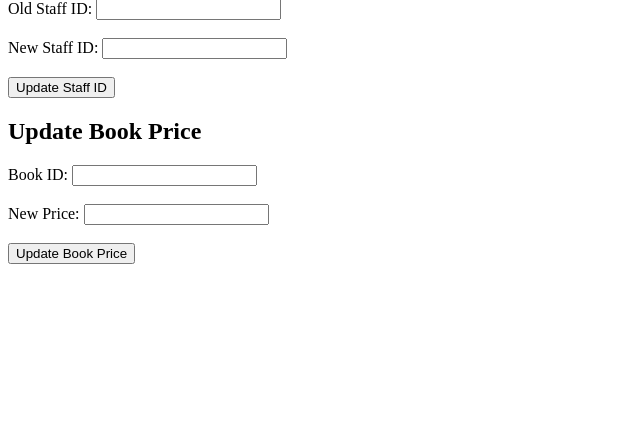
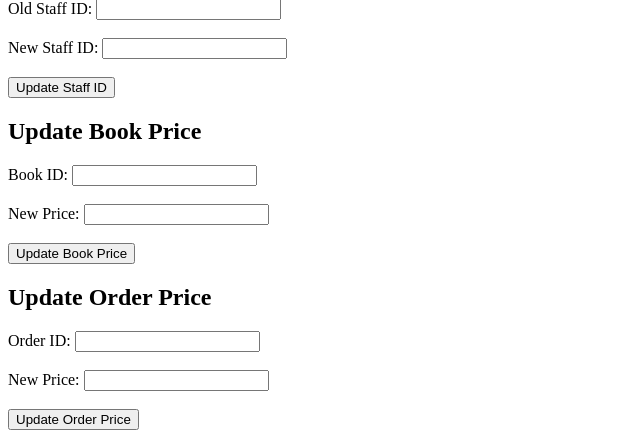
Before and after one commit to larakallas/433, a Flask app: page / in a window 1280 px wide. Shown: the part 1355-1793 px from the top of the page, without its empty margins (0-640 px from the left). Before the commit the page ends 1619 px from the top, so only its background shows below. Run offline with Flask 3, Linux system fonts and the light colour scheme; data that the repository does not hold is empty; some libraries are stand-ins or nearby versions.

Commit message:
Update index.html

```diff
--- a/Templates/index.html
+++ b/Templates/index.html
@@ -95,5 +95,12 @@
         <input type="text" id="new_price" name="new_price" required><br><br>
         <input type="submit" value="Update Book Price">
     </form>
+    <h2>Update Order Price</h2>
+    <form action="/update_order_price" method="post">
+        <label for="order_id">Order ID:</label>
+        <input type="text" id="order_id" name="order_id" required><br><br>
+        <label for="new_price">New Price:</label>
+        <input type="text" id="new_price" name="new_price" required><br><br>
+        <input type="submit" value="Update Order Price">
 </body>
 </html>
```
